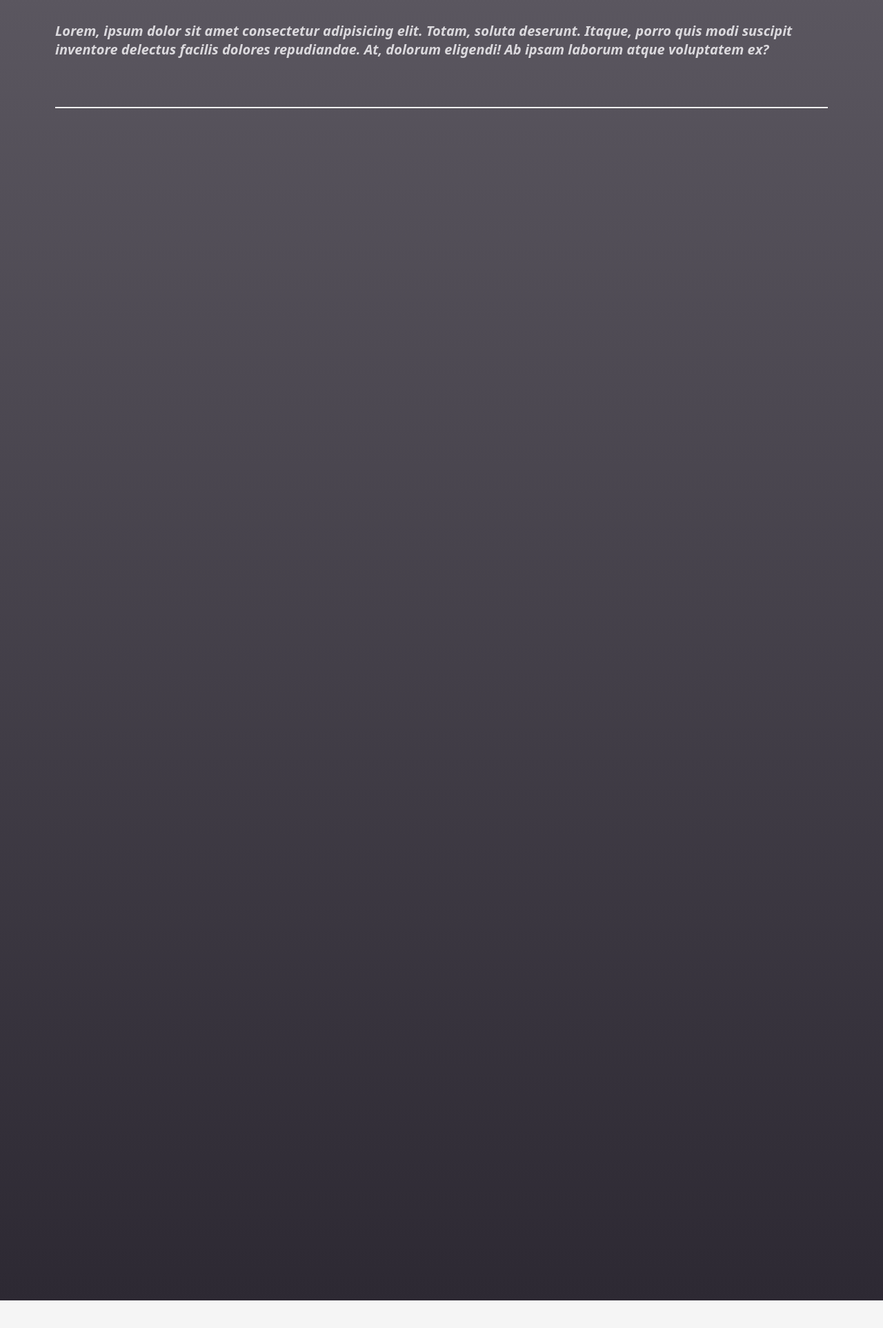
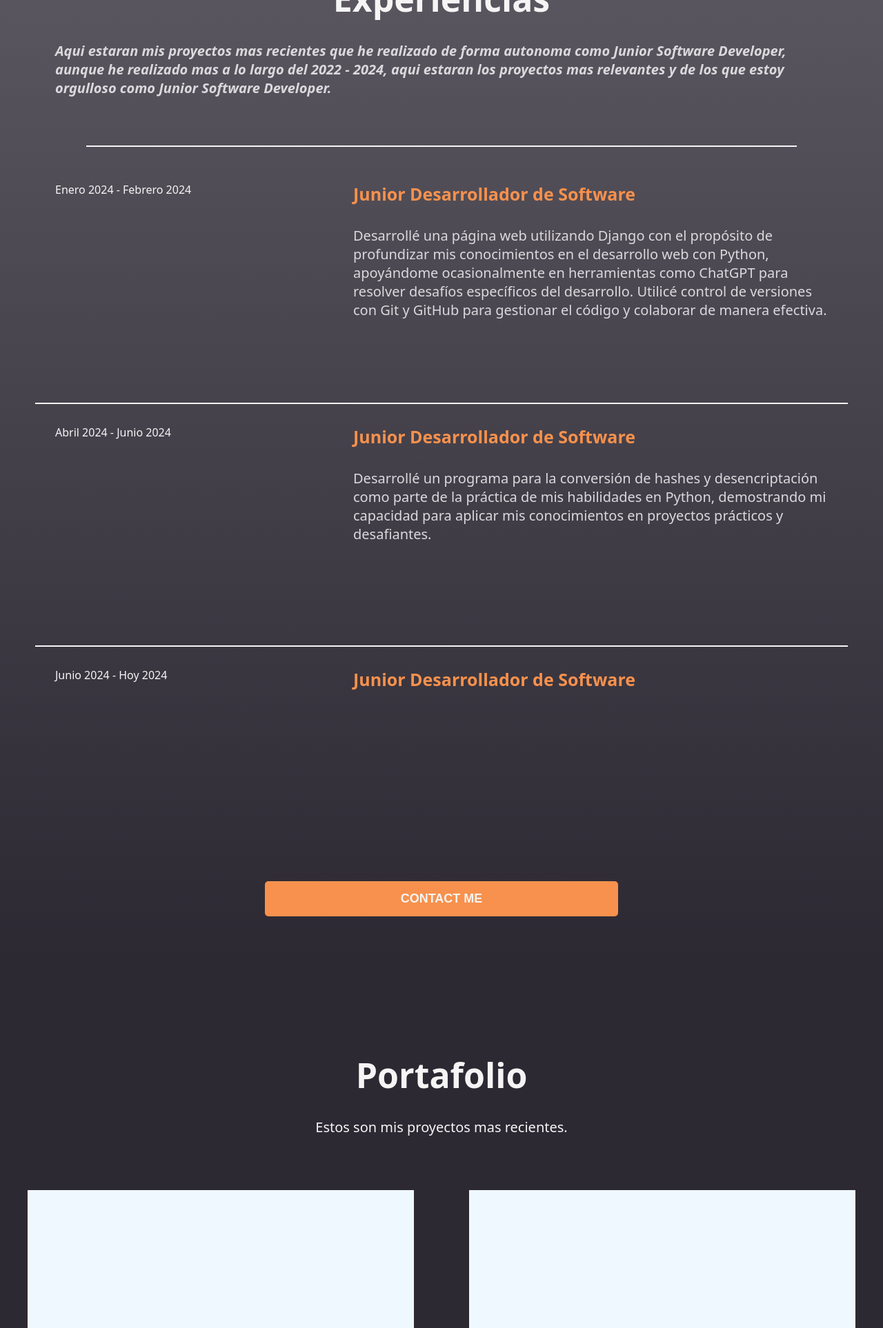
Before and after one commit to DeyOsp/Portafolio, a plain HTML site: page index.html in a window 1280 px wide. Shown: the part 874-2800 px from the top of the page at 69% size. Before the commit the page ends 2760 px from the top, so only its background shows below. Drawn offline with Linux system fonts and the light colour scheme.

Commit message:
Se agrego el espacio para agregar las experiencias con los div correspondientes y sus id unicos y se agregaron las experiencias y su diseño en CSS. Se agrego el apartado de Portafolio donde estan los proyectos con su link que lleva al repositorio de GitHub donde esta alojado, ademas de su propio CSS.

```diff
--- a/css/styles.css
+++ b/css/styles.css
@@ -92,7 +92,7 @@ span {
 }
 
 #info-container2 button:hover {
-  background-color: #d47d42;
+  background-color: #5e5a63;
   transition: 0.2s;
 }
 
@@ -101,9 +101,11 @@ span {
 #exp-container {
   display: flex;
   width: 100%;
-  height: 2000px;
+  height: 1500px;
   background: linear-gradient(to bottom, #5d5962 0%, #2d2933 100%);
   flex-direction: column;
+  justify-content: center;
+  align-items: center;
 }
 
 #exp-title {
@@ -131,5 +133,127 @@ span {
   width: 100%;
 }
 
+#exp {
+  display: flex;
+  width: 100%;
+  height: 300px;
+}
+
+#exp #exp-date {
+  display: flex;
+  width: 40%;
+  height: 100%;
+  color: whitesmoke;
+  padding-left: 80px;
+}
+
+#exp #exp-info {
+  display: flex;
+  width: 60%;
+  height: 100%;
+  flex-direction: column;
+  color: #dbd9dd;
+  font-size: 20px;
+  padding-right: 80px;
+}
+
+#exp #exp-info h4 {
+  color: #f7914d;
+}
+
+#exp-container span {
+  margin-bottom: 30px;
+  border: 1px solid whitesmoke;
+  width: 92%;
+}
+
+#exp-container button {
+  margin-top: 10px;
+  padding: 15px 0px;
+  border-radius: 5px;
+  width: 40%;
+  border: none;
+  background-color: #f7914d;
+  font-size: 18px;
+  color: whitesmoke;
+  cursor: pointer;
+  font-weight: bold;
+}
+
+#exp-container button:hover {
+  background-color: whitesmoke;
+  color: rgb(29, 29, 29);
+  transition: 0.2s;
+}
+
+/* #exp span {
+  margin-top: 70px;
+  border: 1px solid whitesmoke;
+  width: 100%;
+} */
+
+/* Portafolio */
+
+#portafolio-container {
+  display: flex;
+  background-color: #2d2933;
+  width: 100%;
+  height: 800px;
+  flex-direction: column;
+}
+
+#portafolio-container #portafolio-title {
+  display: flex;
+  width: 100%;
+  height: 400px;
+  justify-content: center;
+  align-items: center;
+  flex-direction: column;
+  color: whitesmoke;
+}
+
+#portafolio-container #portafolio-title p {
+  font-size: 20px;
+  padding-top: 28px;
+}
+
+#portafolio-container #portafolio-contenido {
+  display: flex;
+  width: 100%;
+  height: 200px;
+  justify-content: center;
+  align-items: center;
+}
+
+#portafolio-container #contenido {
+  display: flex;
+  width: 100%;
+  height: 400px;
+}
+
+#contenido #proyecto {
+  display: flex;
+  width: 100%;
+  height: 100%;
+  margin: 40px 40px;
+  background-color: aliceblue;
+  justify-content: center;
+  align-items: end;
+  padding-bottom: 20px;
+}
+
+#contenido #proyecto a{
+  color: #817D87;
+  font-size: 25px;
+  font-weight: bold;
+  text-decoration: none;
+}
+
+#contenido #proyecto a:hover{
+  color: #545158;
+  text-decoration: underline;
+  transition: 0.3s;
+}
+
 
 /* footer */
--- a/index.html
+++ b/index.html
@@ -32,18 +32,70 @@
       <div id="exp-title">
         <h1>Experiencias</h1>
         <p>
-          Lorem, ipsum dolor sit amet consectetur adipisicing elit. Totam,
-          soluta deserunt. Itaque, porro quis modi suscipit inventore delectus
-          facilis dolores repudiandae. At, dolorum eligendi! Ab ipsam laborum
-          atque voluptatem ex?
+          Aqui estaran mis proyectos mas recientes que he realizado de forma
+          autonoma como Junior Software Developer, aunque he realizado mas a lo
+          largo del 2022 - 2024, aqui estaran los proyectos mas relevantes y de
+          los que estoy orgulloso como Junior Software Developer.
         </p>
         <span></span>
       </div>
-      <div></div>
-      <div></div>
-      <div></div>
-      <div></div>
-      <div></div>
+      <div id="exp">
+        <div id="exp-date">
+          <p>Enero 2024 - Febrero 2024</p>
+        </div>
+        <div id="exp-info">
+          <h4>Junior Desarrollador de Software</h4>
+          <p>
+            Desarrollé una página web utilizando Django con el propósito de
+            profundizar mis conocimientos en el desarrollo web con Python,
+            apoyándome ocasionalmente en herramientas como ChatGPT para resolver
+            desafíos específicos del desarrollo. Utilicé control de versiones
+            con Git y GitHub para gestionar el código y colaborar de manera
+            efectiva.
+          </p>
+        </div>
+      </div>
+      <span></span>
+      <div id="exp">
+        <div id="exp-date">
+          <p>Abril 2024 - Junio 2024</p>
+        </div>
+        <div id="exp-info">
+          <h4>Junior Desarrollador de Software</h4>
+          <p>
+            Desarrollé un programa para la conversión de hashes y
+            desencriptación como parte de la práctica de mis habilidades en
+            Python, demostrando mi capacidad para aplicar mis conocimientos en
+            proyectos prácticos y desafiantes.
+          </p>
+        </div>
+      </div>
+      <span></span>
+      <div id="exp">
+        <div id="exp-date">
+          <p>Junio 2024 - Hoy 2024</p>
+        </div>
+        <div id="exp-info">
+          <h4>Junior Desarrollador de Software</h4>
+          <p></p>
+        </div>
+      </div>
+      <button>CONTACT ME</button>
     </div>
+    <div id="portafolio-container">
+      <div id="portafolio-title">
+        <h1>Portafolio</h1>
+        <p>Estos son mis proyectos mas recientes.</p>
+      </div>
+      <div id="portafolio-contenido">
+        <div id="contenido">
+          <div id="proyecto"><a href="https://github.com/DeymerOspina/hash_hunt.git">Hash-hunt</a></div>
+        </div>
+        <div id="contenido">
+          <div id="proyecto"><a href="">Pagina web con Django</a></div>
+        </div>
+      </div>
+    </div>
+
   </body>
 </html>
```
